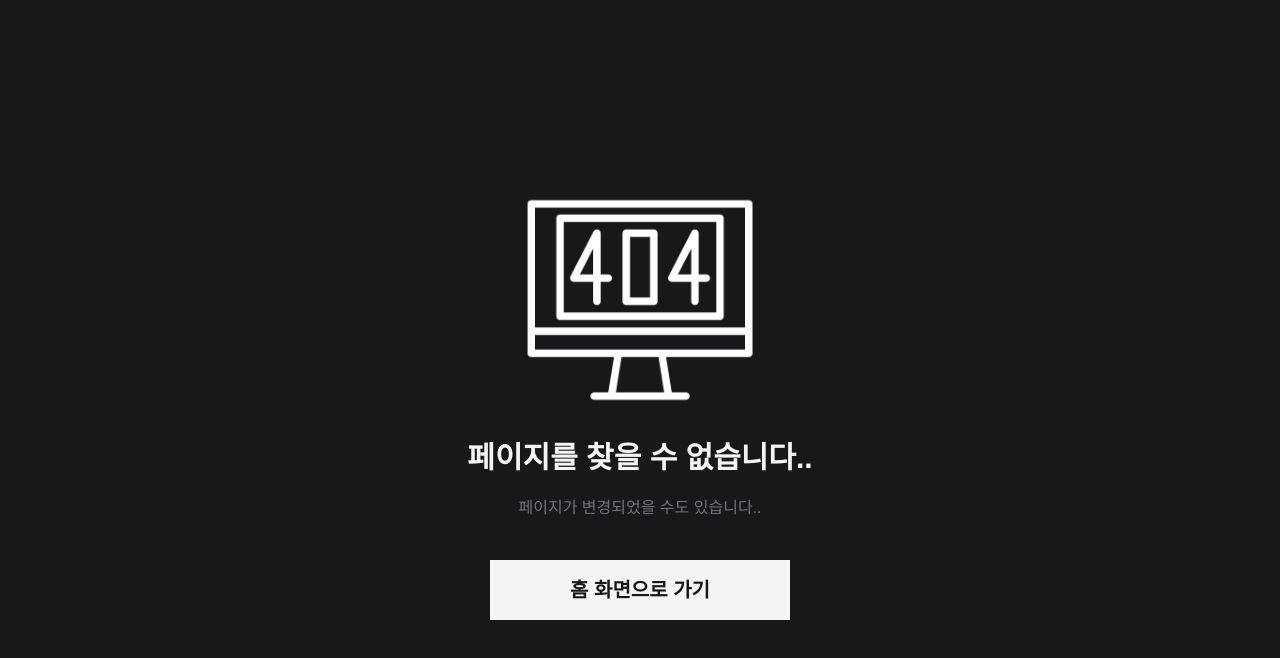
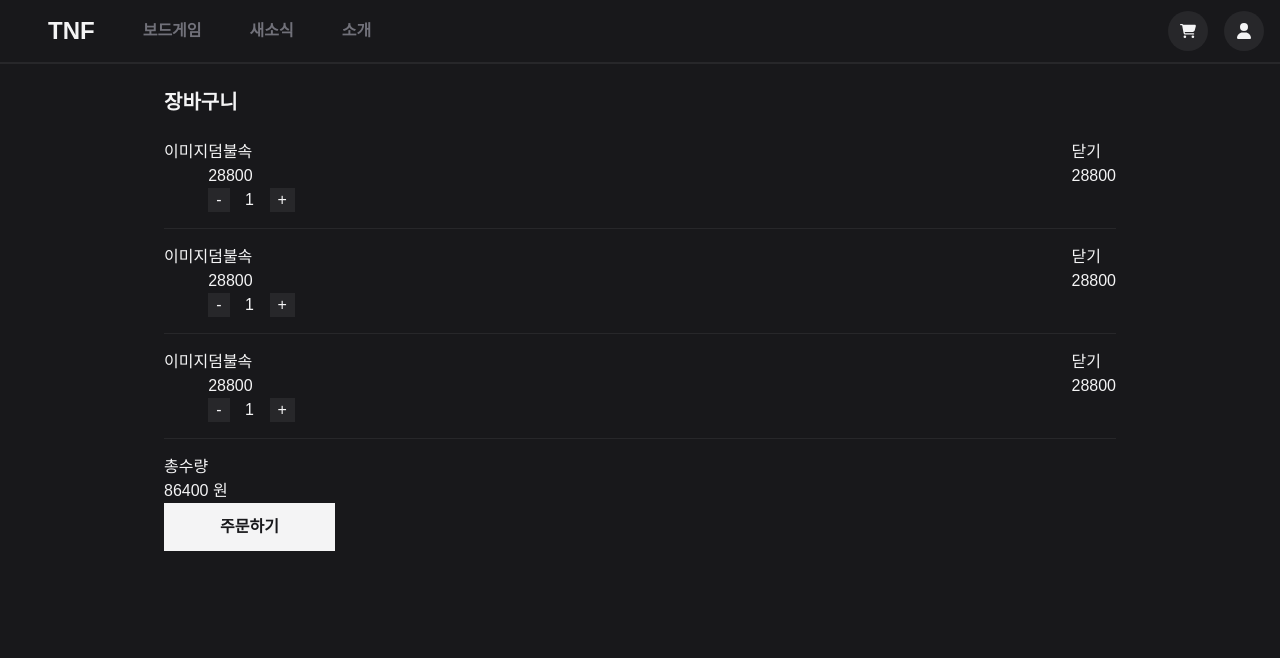
Before and after one commit to nsr1349/TNF, a Next.js app: page /cart in a window 1280 px wide. Before the commit this address had no page. Shown: the top 658 px of the page. Built offline with nearby package versions, Linux system fonts and the light colour scheme; no server answers; a web font is replaced by a local one.

Commit message:
feat: cart 페이지 틀 잡기

```diff
--- /dev/null
+++ b/src/app/(navLayout)/cart/action/action.ts
@@ -0,0 +1,5 @@
+'use server'
+
+export const orderAction = (formdata : FormData) => {
+    console.log(FormData)
+}
--- /dev/null
+++ b/src/app/(navLayout)/cart/components/CartItem.tsx
@@ -0,0 +1,35 @@
+'use client'
+import { ProductType } from "../page"
+
+interface CartItemProps {
+    product : ProductType
+    handleCartQuantity : (targetId : string , num : number)=> void
+}
+
+
+export default function CartItem({ product, handleCartQuantity, ...props } : CartItemProps) {
+    const { id , image, price, quantity, title } = product
+    return (
+        <>
+            <div className="flex" {...props}>
+                <div>
+                    이미지
+                </div>
+                <div className="flex-grow">
+                    <h3>{title}</h3>
+                    <p>{price}</p>
+                    <div>
+                        <button className="bg-sub hover:bg-subhover px-2" onClick={()=> handleCartQuantity(id , -1)} type="button">-</button>
+                        <input type="text" value={quantity} className="w-10 text-center bg-main" name={title} readOnly/>
+                        <button className="bg-sub hover:bg-subhover px-2" onClick={()=> handleCartQuantity(id, + 1)} type="button">+</button>
+                    </div>
+                </div>
+                <div>
+                    <div>닫기</div>
+                    <h2>{price*quantity}</h2>
+                </div>
+
+            </div>
+        </>
+    );
+}
--- /dev/null
+++ b/src/app/(navLayout)/cart/page.tsx
@@ -0,0 +1,67 @@
+'use client'
+
+import { useState } from "react";
+import CartItem from "./components/CartItem";
+import { orderAction } from "./action/action";
+
+export interface ProductType {
+    id : string
+    image : string
+    title : string
+    quantity : number,
+    price : number
+}
+
+const mock = [
+    {
+        id : '1',
+        image : '/덤불속.png',
+        title : '덤불속',
+        quantity : 1,
+        price : 28800
+    },
+    {
+        id : '2',
+        image : '/덤불속.png',
+        title : '덤불속',
+        quantity : 1,
+        price : 28800
+    },
+    {
+        id : '3',
+        image : '/덤불속.png',
+        title : '덤불속',
+        quantity : 1,
+        price : 28800
+    },
+]
+
+export default function Cart() {
+    const [ cart , setCart ] = useState(mock)
+
+    const handleCartQuantity = (targetId : string , num : number)=> {
+        const newCart = cart.map((product)=> {
+            if (targetId !== product.id) return product
+            const newQuantitiy = product.quantity + num > 0 ? product.quantity + num : product.quantity
+            return { ...product , quantity : newQuantitiy}
+        })
+        setCart(newCart)
+    }
+
+    return (
+            <div className="w-full max-w-[1000px] px-6">
+                <h1 className="my-6 text-xl font-bold">장바구니</h1>
+                <form action={orderAction}>
+                    {cart.map((product)=> <div key={product.id}>
+                        <CartItem product={product} handleCartQuantity={handleCartQuantity}/>
+                        <hr className="border-sub my-4"/>
+                    </div> )}
+                    <div>
+                        <h2>총수량</h2>
+                        <h2>{ cart.reduce((acc, {price,quantity})=> acc + (price * quantity) , 0) } 원</h2>
+                    </div>
+                    <button className="bg-purewhite text-main hover:bg-zinc-300 px-14 py-3 font-bold">주문하기</button>
+                </form>
+            </div>
+        );
+}
```
